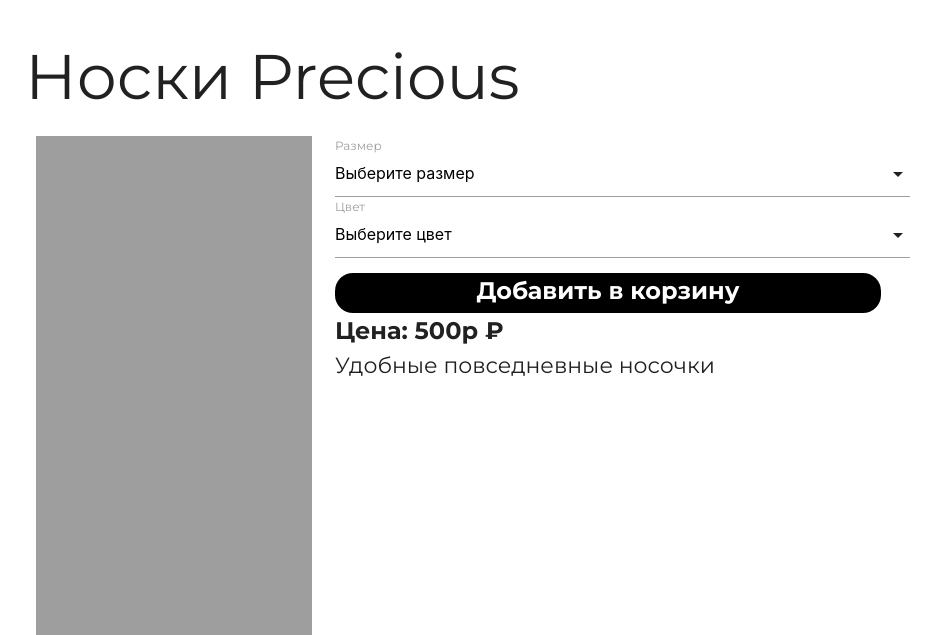
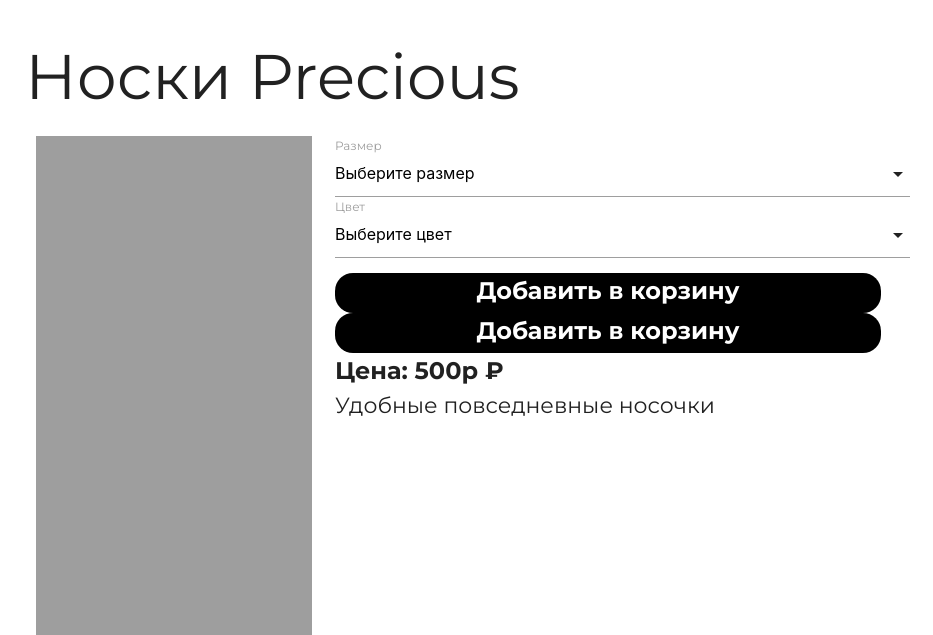
Before and after one commit to V1rucov/precious, a Flask app: page /product/1 in a window 1280 px wide. Shown: the top 635 px of the page, without its empty margins (167-1100 px from the left). Run offline with Flask 3, Linux system fonts and the light colour scheme; some libraries are stand-ins or nearby versions.

Commit message:
not final...

```diff
--- a/templates/product.html
+++ b/templates/product.html
@@ -65,6 +65,7 @@
 
                 <!-- Кнопка добавления в корзину -->
                 <div class="buy_button center-align" onclick="addToCart()">Добавить в корзину</div>
+                <div class="buy_button center-align" href="www.preciousforyou.ru">Добавить в корзину</div>
 
                 <p class="product_price">Цена: {{ product.price }} ₽</p>
                 <p class="product_desc">{{ product.description }}</p>
```
